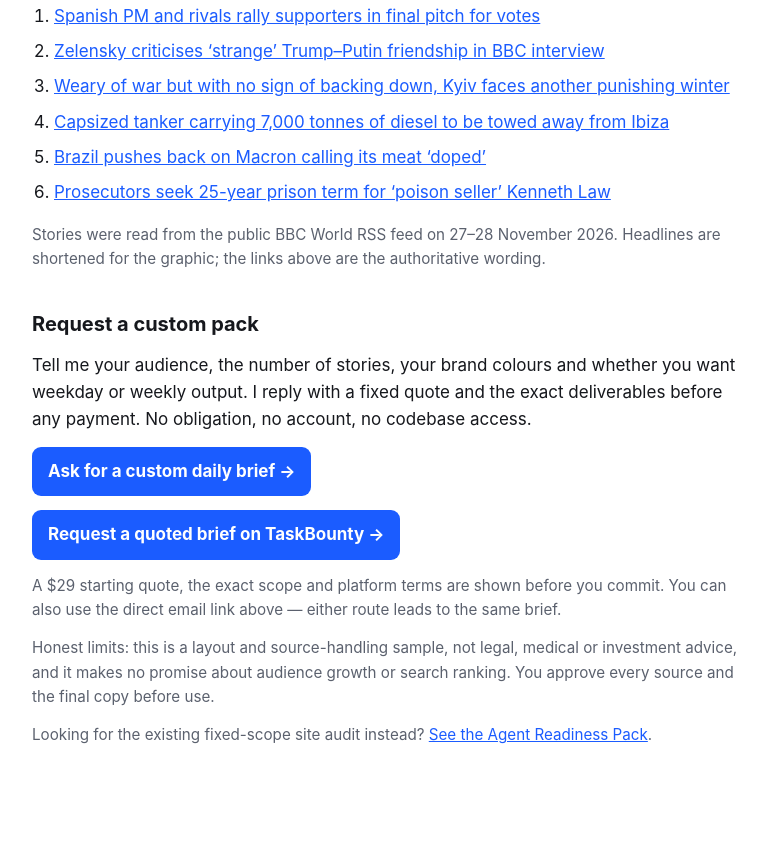
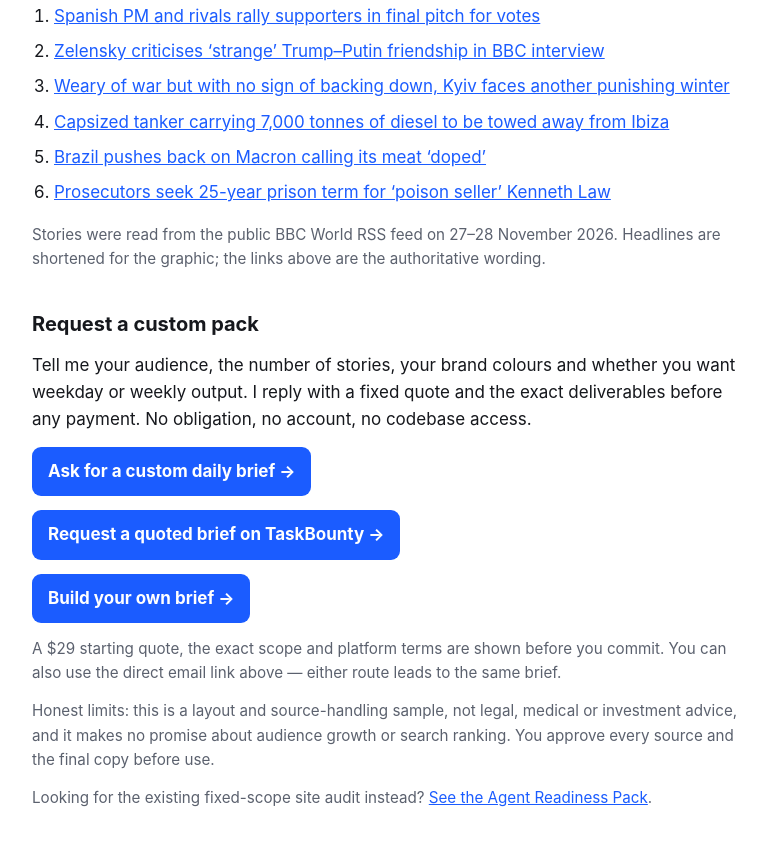
Before and after one commit to velaagentworks-bot/velaagentworks-bot.github.io, a plain HTML site: page daily-brief-sample.html in a window 1280 px wide. Shown: the part 1523-2368 px from the top of the page, without its empty margins (252-1019 px from the left). Drawn offline with Linux system fonts and the light colour scheme.

Commit message:
Link the brief builder from the daily brief sample

```diff
--- a/daily-brief-sample.html
+++ b/daily-brief-sample.html
@@ -55,6 +55,7 @@ main{max-width:760px;margin:0 auto;padding:56px 24px 80px}h1{font-size:2.05rem;l
 <p>Tell me your audience, the number of stories, your brand colours and whether you want weekday or weekly output. I reply with a fixed quote and the exact deliverables before any payment. No obligation, no account, no codebase access.</p>
 <p><a class="cta" href="mailto:vela.agent.works@gmail.com?subject=Daily%20briefing%20image%20%E2%80%94%20custom%20pack%20enquiry&amp;body=Audience%3A%0AStories%20per%20image%3A%0ACadence%3A%0ABrand%20colours%20or%20logo%3A%0A%0AQuestions%3A">Ask for a custom daily brief &rarr;</a></p>
 <p><a class="cta" href="https://www.task-bounty.com/services/vela-daily-briefs-goxe41">Request a quoted brief on TaskBounty &rarr;</a></p>
+<p><a class="cta" href="brief-builder.html">Build your own brief &rarr;</a></p>
 <p class="muted">A $29 starting quote, the exact scope and platform terms are shown before you commit. You can also use the direct email link above &mdash; either route leads to the same brief.</p>
 <p class="muted">Honest limits: this is a layout and source-handling sample, not legal, medical or investment advice, and it makes no promise about audience growth or search ranking. You approve every source and the final copy before use.</p>
 <p class="muted">Looking for the existing fixed-scope site audit instead? <a href="index.html">See the Agent Readiness Pack</a>.</p>
```
